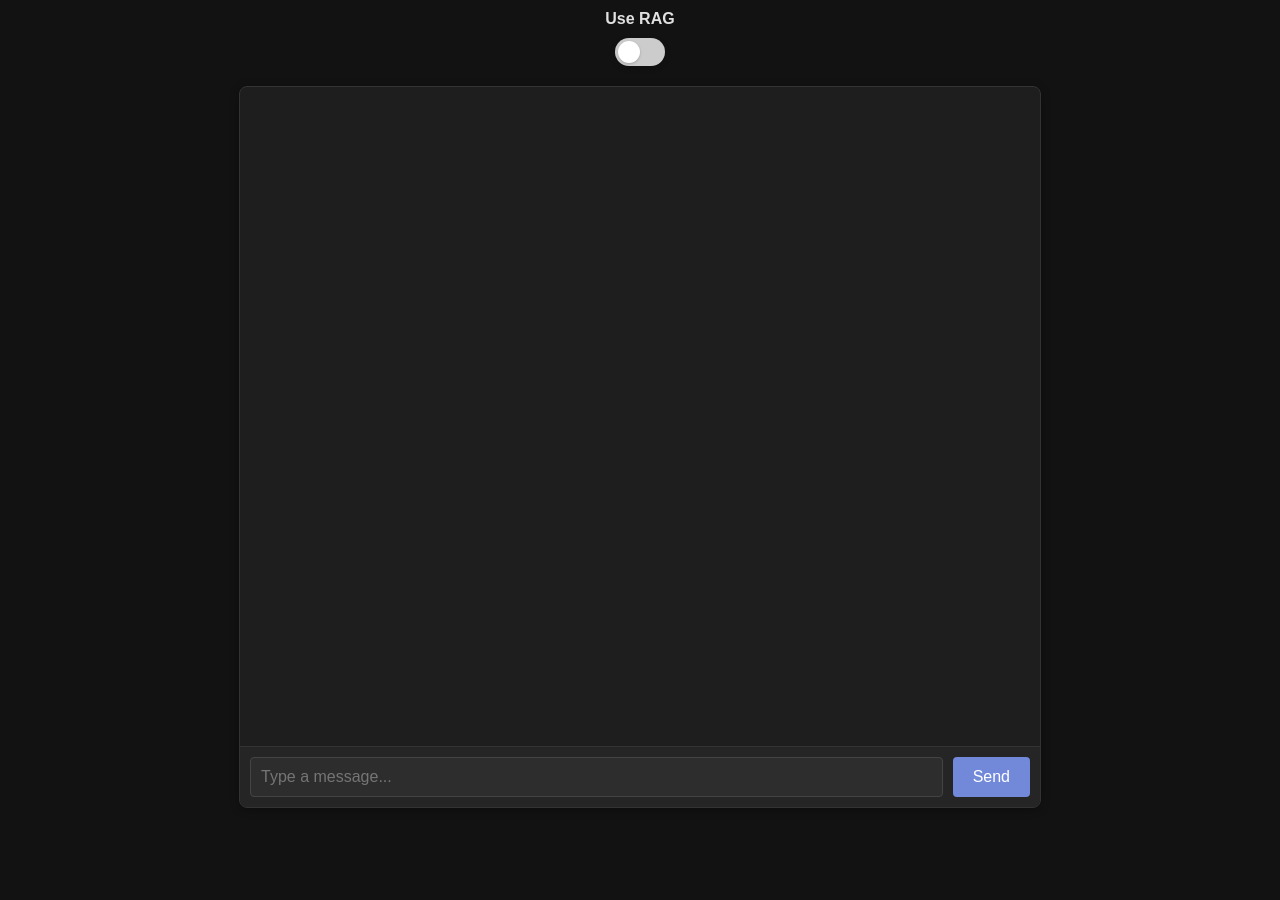
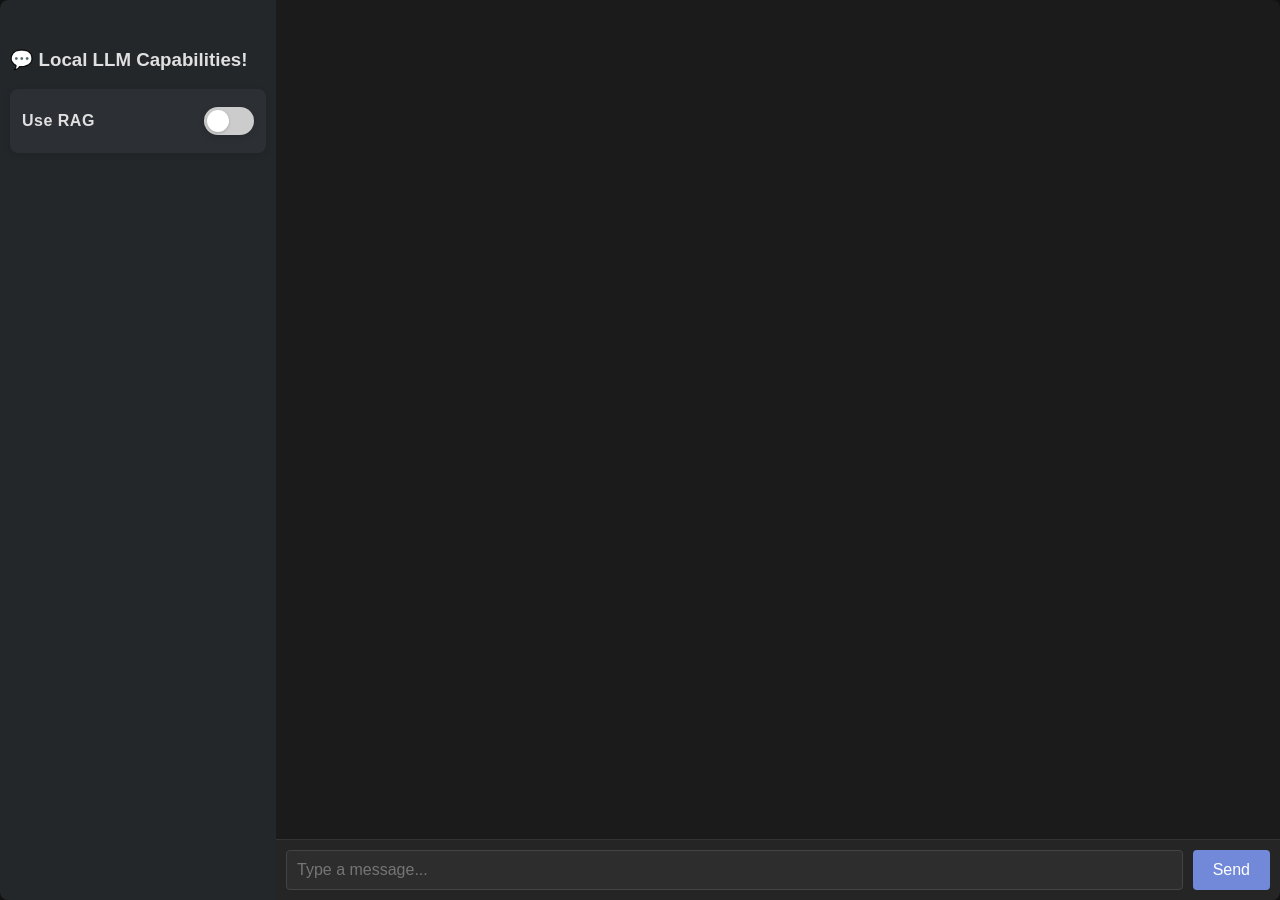
Before and after one commit to ilhamMalik51/blog-chatbot-local, a FastAPI app: page /chatroom in a window 1280 px wide. Run offline with FastAPI, Linux system fonts and the light colour scheme; some libraries are stand-ins or nearby versions.

Commit message:
feat: make the chatroom way cleaner

```diff
--- a/orchestrator/static/style.css
+++ b/orchestrator/static/style.css
@@ -4,19 +4,25 @@ body {
   padding: 0;
   background-color: #121212;
   color: #e0e0e0;
+  min-height: 100vh;
+  display: flex;
+  justify-content: center; /* center the main layout horizontally */
+  align-items: flex-start;
 }
 
-.rag-toggle-container {
+/* container for both columns */
+.main-layout {
   display: flex;
-  justify-content: center;
-  flex-direction: column;
-  align-items: center;
-  margin-top: 10px;
+  width: 100%;
+  height: 100vh;
+  gap: 0;
+  border-radius: 8px;
+  overflow: hidden; /* keep children inside rounded corners */
 }
 
 .toggle {
   position: relative;
-  display: inline-block;
+  display: flex;
   width: 50px;
   height: 28px;
 }
@@ -59,21 +65,37 @@ input:checked + .slider:before {
   transform: translateX(22px);
 }
 
-.chat-container {
-  max-width: 800px;
-  margin: 20px auto;
-  border: 1px solid #333;
-  border-radius: 8px;
-  overflow: hidden;
-  box-shadow: 0 2px 10px rgba(0, 0, 0, 0.3);
-  background-color: #1e1e1e;
+/* Sidebar: fixed 30% of available width */
+.sidebar {
+  flex: 0 0 20%;    /* prevents shrinking below 30% of container width */
+  min-width: 240px; /* ensure usability on smaller screens */
+  height: 100%;
   display: flex;
   flex-direction: column;
-  height: 80vh;
+  align-items: left;
+  justify-content: flex-start;
+  background-color: #23272a;
+  color: #e0e0e0;
+  padding: 30px 12px;
+  border-top-left-radius: 8px;
+  border-bottom-left-radius: 8px;
+  box-shadow: 2px 0 8px rgba(0,0,0,0.15);
 }
 
+/* Chat area takes remaining space */
+.chat-container {
+  flex: 1 1 70%;
+  min-width: 0;                /* IMPORTANT: allow it to shrink inside flex */
+  display: flex;
+  flex-direction: column;
+  height: 100%;
+  background: #1b1b1b;
+}
+
+/* Make the chat box scrollable inside flex layout */
 #chat-box {
-  flex: 1;
+  flex: 1 1 auto;
+  min-height: 0;               /* IMPORTANT: allows the area to scroll */
   overflow-y: auto;
   padding: 20px;
   display: flex;
@@ -81,6 +103,7 @@ input:checked + .slider:before {
   gap: 10px;
 }
 
+/* input row */
 #message-form {
   display: flex;
   padding: 10px;
@@ -88,6 +111,7 @@ input:checked + .slider:before {
   background-color: #252525;
 }
 
+/* small restyling */
 #message {
   flex: 1;
   padding: 10px;
@@ -96,6 +120,7 @@ input:checked + .slider:before {
   font-size: 16px;
   background-color: #2d2d2d;
   color: #e0e0e0;
+  min-width: 0;
 }
 
 button {
@@ -161,3 +186,41 @@ a {
 a:hover {
   text-decoration: underline;
 }
+
+/* Sidebar styling */
+.sidebar {
+  width: 40%;
+  min-width: 0;
+  max-width: none;
+  background-color: #23272a;
+  color: #e0e0e0;
+  display: flex;
+  flex-direction: column;
+  align-items: left;
+  padding: 30px 10px 10px 10px;
+  border-top-left-radius: 8px;
+  border-bottom-left-radius: 8px;
+  box-shadow: 2px 0 8px rgba(0,0,0,0.15);
+}
+
+.sidebar .rag-toggle-container {
+  background: #2c2f33;
+  padding: 18px 12px;
+  border-radius: 8px;
+  box-shadow: 0 2px 6px rgba(0,0,0,0.10);
+  display: flex;
+  flex-direction: row;          /* row instead of column */
+  justify-content: space-between; /* push items to far sides */
+  align-items: center;
+  width: 100%;                  /* stretch to sidebar width */
+  box-sizing: border-box;
+}
+
+.sidebar label[for="rag-toggle"] {
+  color: #e0e0e0;
+  font-size: 1rem;
+  font-weight: 500;
+  letter-spacing: 0.5px;
+  text-align: right;
+  display: flex;
+}
--- a/orchestrator/templates/chatroom.html
+++ b/orchestrator/templates/chatroom.html
@@ -15,13 +15,18 @@
   <script defer src="https://cdn.jsdelivr.net/npm/katex@0.11.1/dist/contrib/auto-render.min.js" integrity="sha384-kWPLUVMOks5AQFrykwIup5lo0m3iMkkHrD0uJ4H5cjeGihAutqP0yW0J6dpFiVkI" crossorigin="anonymous" onload="renderMathInElement(document.body);"></script>
 </head>
 <body>
+  <div class="main-layout">
+    <aside class="sidebar">
+      <h3> 💬 Local LLM Capabilities!</h3>
       <div class="rag-toggle-container">
-    <label style="display: inline-block; margin-bottom: 10px; font-weight: bolder;" for="rag-toggle">Use RAG </label>
+        <label style="font-weight: bolder;" for="rag-toggle">Use RAG </label>
         <label class="toggle">
           <input type="checkbox" id="rag-toggle" />
           <span class="slider"></span>
         </label>
       </div>
+    </aside>
+
     <div class="chat-container">
       <div id="chat-box"></div>
         <div style="margin-top: 10px; display: flex; align-items: center;">
@@ -30,6 +35,7 @@
           <input type="text" id="message" placeholder="Type a message..." required autocomplete="off" />
           <button type="submit">Send</button>
         </form>
+    </div>
   </div>
 
   <script>
```
Lines whose indentation alone changed are shown as unchanged.
